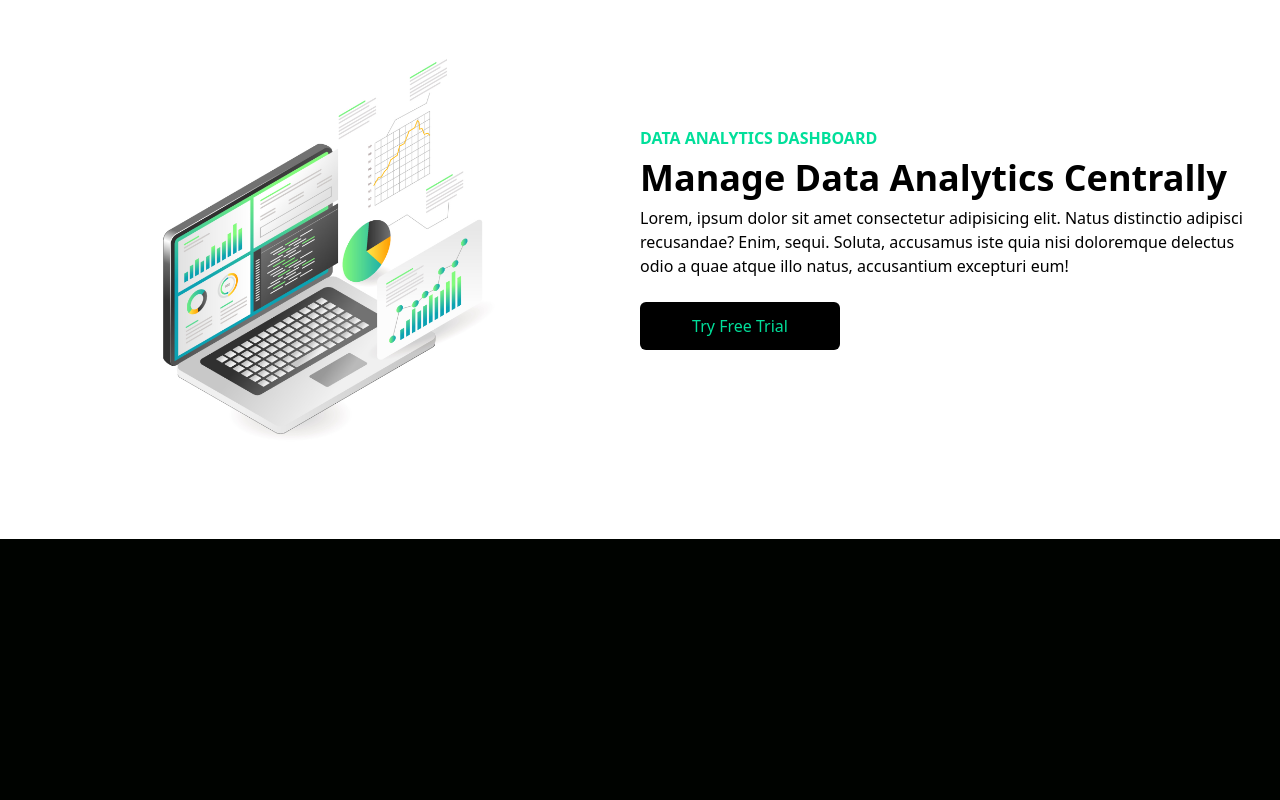
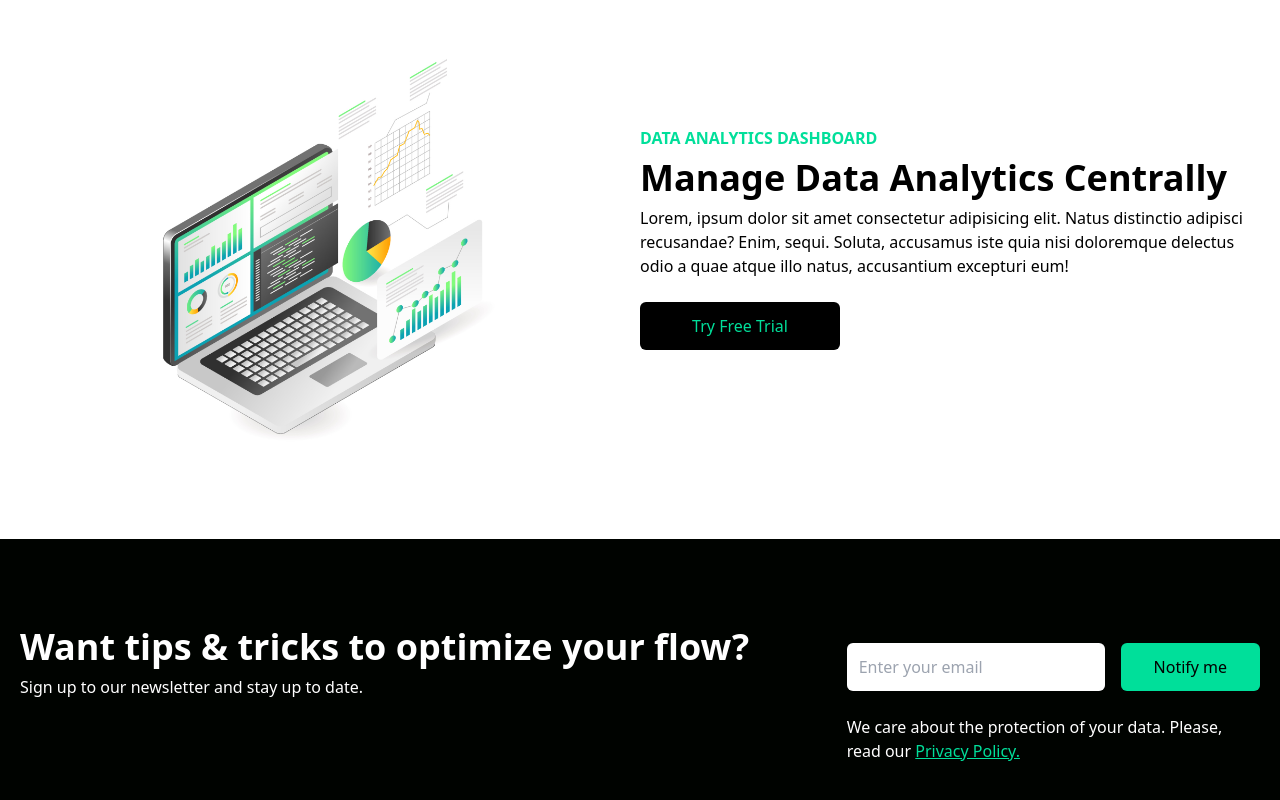
Before and after one commit to CMT94/business-data-app, a React (Create React App) app: page / in a window 1280 px wide. Shown: the part 838-1638 px from the top of the page. Before the commit the page ends 1377 px from the top, so only its background shows below. Built offline with nearby package versions, Linux system fonts and the light colour scheme.

Commit message:
Newsletter section done

```diff
--- a/src/App.js
+++ b/src/App.js
@@ -3,6 +3,7 @@ import React from "react";
 import Navbar from "./components/Navbar";
 import Hero from "./components/Hero";
 import Analytics from "./components/Analytics";
+import Newsletter from "./components/Newsletter";
 
 const App = () => {
   return (
@@ -10,6 +11,7 @@ const App = () => {
       <Navbar />
       <Hero />
       <Analytics />
+      <Newsletter />
     </React.Fragment>
   );
 };
--- a/src/components/Analytics.jsx
+++ b/src/components/Analytics.jsx
@@ -25,6 +25,8 @@ const Analytics = () => {
           <p>{analyticsContent.description}</p>
           <CallToActionButton
             bgColor={"bg-black"}
+            hoverBgColor={"hover:bg-[#292929]"}
+            hov
             textColor={"text-[#00df9a]"}
             customOverride={"md:mx-0 py-3"}
           >
--- /dev/null
+++ b/src/components/Newsletter.jsx
@@ -0,0 +1,47 @@
+import React from "react";
+
+import CallToActionButton from "./ui/CallToActionButton";
+
+const newsLetterContent = {
+  title: "Want tips & tricks to optimize your flow?",
+  subTitle: "Sign up to our newsletter and stay up to date.",
+  warning: "We care about the protection of your data. Please, read our",
+  privacyLink: "Privacy Policy.",
+};
+
+const Newsletter = () => {
+  return (
+    <div className="w-full py-16 text-white px-4">
+      <div className="max-w-[1240px] mx-auto grid lg:grid-cols-3">
+        <div className="lg:col-span-2 my-4">
+          <h1 className="md:text-4xl sm:text-3xl text-2xl font-bold py-2">
+            {newsLetterContent.title}
+          </h1>
+          <p>{newsLetterContent.subTitle}</p>
+        </div>
+        <div className="my-4">
+          <div className="flex flex-col sm:flex-row items-center justify-between w-full">
+            <input
+              type="email"
+              name="email"
+              id="email"
+              placeholder="Enter your email"
+              className="p-3 flex w-full rounded-md text-black"
+            />
+            <CallToActionButton customOverride={"sm:ml-4"}>
+              Notify me
+            </CallToActionButton>
+          </div>
+          <p>
+            {newsLetterContent.warning}{" "}
+            <span className="text-[#00df9a] underline cursor-pointer">
+              {newsLetterContent.privacyLink}
+            </span>
+          </p>
+        </div>
+      </div>
+    </div>
+  );
+};
+
+export default Newsletter;
```
